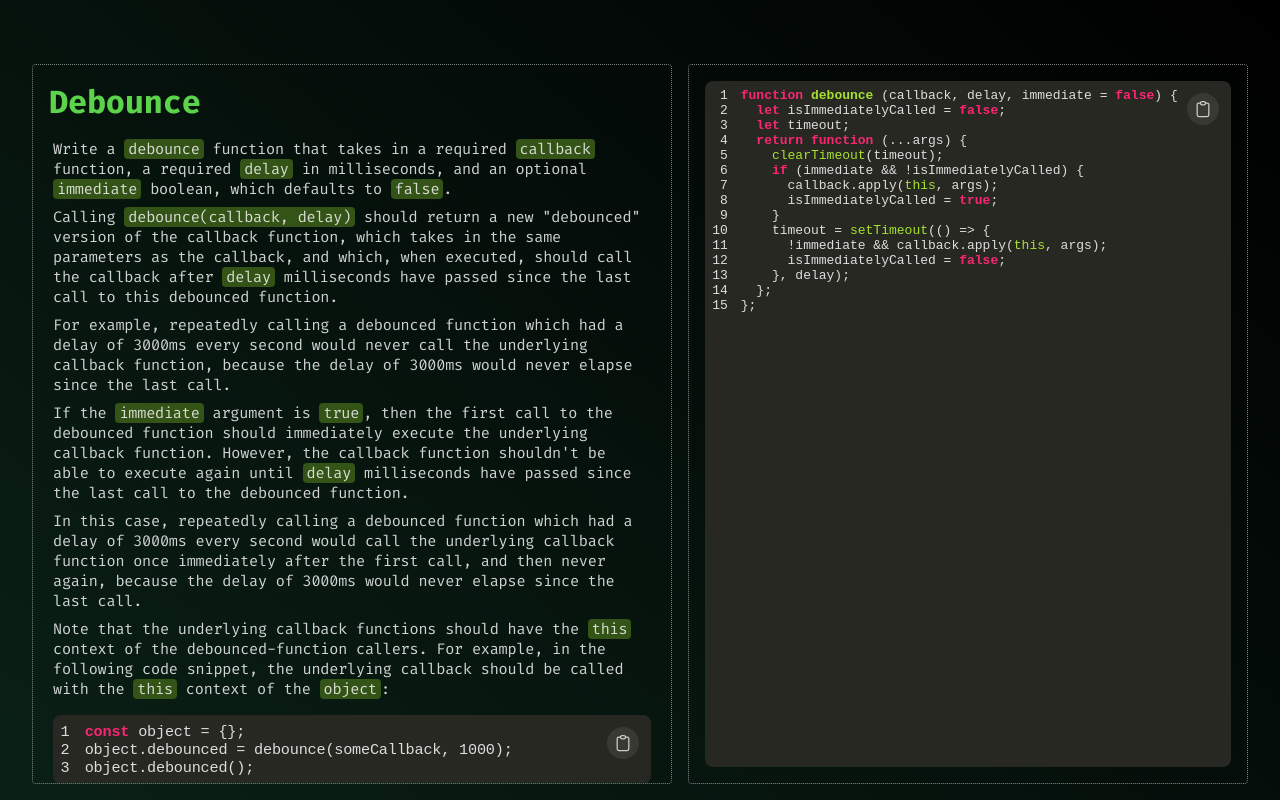
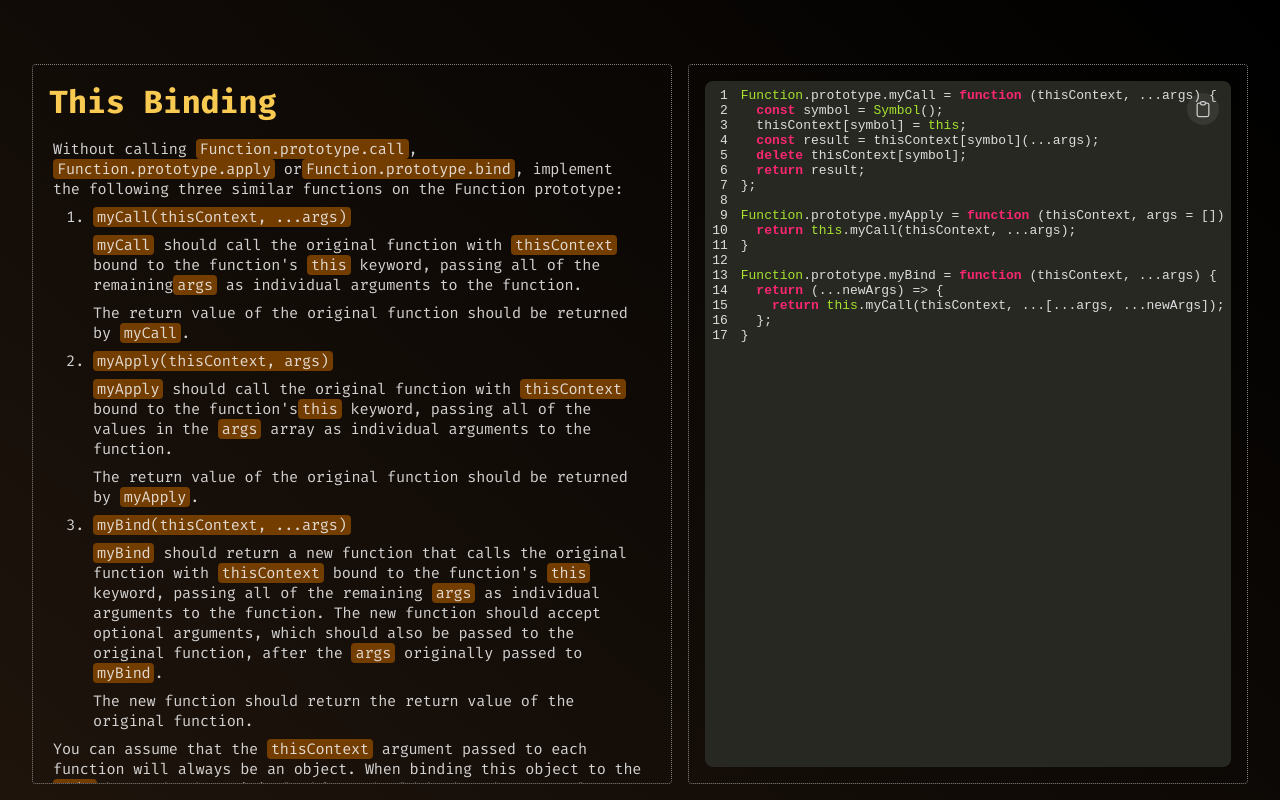
Before and after one commit to DemonDaddy22/frontend-expert, a React (Create React App) app: page / in a window 1280 px wide. Built offline with nearby package versions, Linux system fonts and the light colour scheme.

Commit message:
Implement This Binding exercise

```diff
--- a/src/App.tsx
+++ b/src/App.tsx
@@ -1,13 +1,13 @@
 import React from 'react';
 import './App.scss';
-import Debounce from './components/Debounce';
+import ThisBinding from './components/ThisBinding';
 import ThemeContextProvider from './context/ThemeContext';
 
 function App() {
   return (
     <ThemeContextProvider>
       <div className="container">
-        <Debounce />
+        <ThisBinding />
       </div>
     </ThemeContextProvider>
   );
--- /dev/null
+++ b/src/components/ThisBinding/codeBlocks.ts
@@ -0,0 +1,29 @@
+export const sampleUsage = `const obj = { num: 0 };
+
+function logNums (x, y) {
+  console.log(this.num, x, y);
+}
+
+logNums.myCall(obj, 1, 2);
+logNums.myApply(obj, [1, 2]);
+
+const boundFunction = logNums.myBind(obj, 1);
+boundFunction(2);`;
+
+export const solutionCode = `Function.prototype.myCall = function (thisContext, ...args) {
+  const symbol = Symbol();
+  thisContext[symbol] = this;
+  const result = thisContext[symbol](...args);
+  delete thisContext[symbol];
+  return result;
+};
+
+Function.prototype.myApply = function (thisContext, args = []) {
+  return this.myCall(thisContext, ...args);
+}
+
+Function.prototype.myBind = function (thisContext, ...args) {
+  return (...newArgs) => {
+    return this.myCall(thisContext, ...[...args, ...newArgs]);
+  };
+}`;
--- /dev/null
+++ b/src/components/ThisBinding/index.tsx
@@ -0,0 +1,112 @@
+import React from 'react';
+import { PROJECT_COLORS } from '../../constants/theme';
+import ProjectPage from '../ProjectPage';
+import QuestionDetails from '../QuestionDetails';
+import CodeBlock from '../UI/CodeBlock';
+import { sampleUsage, solutionCode } from './codeBlocks';
+import classes from './styles.module.scss';
+
+const ThisBinding: React.FC<Props> = () => {
+  return (
+    <ProjectPage background={PROJECT_COLORS.PROJECT17.background} containerClassName={classes.pageContainer}>
+      <QuestionDetails
+        title='This Binding'
+        titleClassName={classes.questionTitle}
+        containerClassName={classes.questionDetails}
+        descriptionClassName={classes.questionDescription}>
+        <p>
+          Without calling <span className={classes.questionDescriptionHighlight}>Function.prototype.call</span>,{' '}
+          <span className={classes.questionDescriptionHighlight}>Function.prototype.apply</span> or
+          <span className={classes.questionDescriptionHighlight}>Function.prototype.bind</span>, implement the following
+          three similar functions on the Function prototype:
+        </p>
+        <ol>
+          <li>
+            <span className={classes.questionDescriptionHighlight}>myCall(thisContext, ...args)</span>
+            <div className={classes.break} />
+            <p>
+              <span className={classes.questionDescriptionHighlight}>myCall</span> should call the original function
+              with <span className={classes.questionDescriptionHighlight}>thisContext</span> bound to the function's{' '}
+              <span className={classes.questionDescriptionHighlight}>this</span> keyword, passing all of the remaining
+              <span className={classes.questionDescriptionHighlight}>args</span> as individual arguments to the
+              function.
+            </p>
+            <p>
+              The return value of the original function should be returned by{' '}
+              <span className={classes.questionDescriptionHighlight}>myCall</span>.
+            </p>
+          </li>
+          <li>
+            <span className={classes.questionDescriptionHighlight}>myApply(thisContext, args)</span>
+            <div className={classes.break} />
+            <p>
+              <span className={classes.questionDescriptionHighlight}>myApply</span> should call the original function
+              with <span className={classes.questionDescriptionHighlight}>thisContext</span> bound to the function's
+              <span className={classes.questionDescriptionHighlight}>this</span> keyword, passing all of the values in
+              the <span className={classes.questionDescriptionHighlight}>args</span> array as individual arguments to
+              the function.
+            </p>
+            <p>
+              The return value of the original function should be returned by{' '}
+              <span className={classes.questionDescriptionHighlight}>myApply</span>.
+            </p>
+          </li>
+          <li>
+            <span className={classes.questionDescriptionHighlight}>myBind(thisContext, ...args)</span>
+            <div className={classes.break} />
+            <p>
+              <span className={classes.questionDescriptionHighlight}>myBind</span> should return a new function that
+              calls the original function with <span className={classes.questionDescriptionHighlight}>thisContext</span>{' '}
+              bound to the function's <span className={classes.questionDescriptionHighlight}>this</span> keyword,
+              passing all of the remaining <span className={classes.questionDescriptionHighlight}>args</span> as
+              individual arguments to the function. The new function should accept optional arguments, which should also
+              be passed to the original function, after the{' '}
+              <span className={classes.questionDescriptionHighlight}>args</span> originally passed to{' '}
+              <span className={classes.questionDescriptionHighlight}>myBind</span>.
+            </p>
+            <p>The new function should return the return value of the original function.</p>
+          </li>
+        </ol>
+        <p>
+          You can assume that the <span className={classes.questionDescriptionHighlight}>thisContext</span> argument
+          passed to each function will always be an object. When binding this object to the{' '}
+          <span className={classes.questionDescriptionHighlight}>this</span> keyword, the original object should be
+          bound, not a clone. You can also assume that the original function will be declared using standard function
+          syntax (i.e., it won't be an arrow function).
+        </p>
+        <p>
+          You should minimize side-effects as much as possible, ensuring that{' '}
+          <span className={classes.questionDescriptionHighlight}>thisContext</span> remains unchanged after calls to
+          these functions and ensuring that standard iteration through properties on{' '}
+          <span className={classes.questionDescriptionHighlight}>thisContext</span> works normally.
+        </p>
+        <div className={classes.codeWrapper}>
+          <h3 className={classes.codeBlockHeader}>Sample Usage</h3>
+          <CodeBlock codeString={sampleUsage} />
+        </div>
+        <div className={classes.codeWrapper}>
+          <h3 className={classes.codeBlockHeader}>Sample Output</h3>
+          <section className={classes.codeBlock}>
+            <pre className={classes.output}>
+              <span className={classes.comment}>// Console logs:</span>
+            </pre>
+            <pre className={classes.output}>
+              0 1 2<span className={classes.comment}> // From myCall.</span>
+            </pre>
+            <pre className={classes.output}>
+              0 1 2<span className={classes.comment}> // From myApply.</span>
+            </pre>
+            <pre className={classes.output}>
+              0 1 2<span className={classes.comment}> // From myBind.</span>
+            </pre>
+          </section>
+        </div>
+      </QuestionDetails>
+      <section className={classes.solutionContainer}>
+        <CodeBlock containerClassName={classes.fullHeight} codeString={solutionCode} />
+      </section>
+    </ProjectPage>
+  );
+};
+
+export default ThisBinding;
--- /dev/null
+++ b/src/components/ThisBinding/styles.module.scss
@@ -0,0 +1,84 @@
+@import '../../constants/theme.scss';
+@import '../../utils/mixins.scss';
+
+.pageContainer {
+  @media screen and (min-width: 992px) {
+    overflow-y: hidden;
+  }
+}
+
+.questionDetails {
+  @media screen and (min-width: 992px) {
+    max-width: 40rem;
+    max-height: 90vh;
+    overflow-y: auto;
+  }
+}
+
+.questionDescription {
+  @include spacing (0 0.25rem);
+  word-break: break-word;
+  white-space: break-spaces;
+}
+
+.questionTitle {
+  color: $project-header-17;
+}
+
+.break {
+  @include spacing ($margin: 0.5rem 0);
+}
+
+.questionDescriptionHighlight {
+  @include spacing (0 0.25rem);
+  background-color: $project-highlight-17;
+  border-radius: 0.25rem;
+}
+
+.codeWrapper {
+  @include spacing (0.5rem 0);
+}
+
+.codeBlockHeader {
+  @include spacing (0.5rem 0);
+  color: $white;
+}
+
+.solutionContainer {
+  @include spacing (1rem);
+  border: 1px dotted rgba($color: $white, $alpha: 0.5);
+  border-radius: 0.25rem;
+  align-self: stretch;
+  flex: 1;
+
+  @media screen and (min-width: 992px) {
+    overflow-y: auto;
+    max-width: 60rem;
+  }
+}
+
+.fullHeight {
+  @include spacing (0, 0);
+  height: 100%;
+}
+
+.codeBlock {
+  @include spacing (0.5rem 0.75rem);
+  overflow-x: auto;
+  border-radius: 0.5rem;
+  background-color: $project-code-17;
+
+  @media screen and (min-width: 992px) {
+    @include spacing (0.75rem 1rem);
+  }
+}
+
+.comment {
+  color: $grey-3;
+}
+
+.output {
+  padding: 0 !important;
+  margin: 0 !important;
+  color: $project-output-17;
+}
--- a/src/constants/theme.scss
+++ b/src/constants/theme.scss
@@ -130,3 +130,10 @@ $project-output-15: #D8C2F3;
 $project-bg-16: linear-gradient(40deg, #0A2016 0%, $black 100%);
 $project-header-16: #5BD34B;
 $project-highlight-16: #345316;
+
+// project-17
+$project-bg-17: linear-gradient(40deg, #1E140C 0%, $black 100%);
+$project-header-17: #F9CA52;
+$project-highlight-17: #733D00;
+$project-code-17: #3A1900;
+$project-output-17: #F9E1AE;
--- a/src/constants/theme.ts
+++ b/src/constants/theme.ts
@@ -66,4 +66,7 @@ export const PROJECT_COLORS: { [key: string]: { [key: string]: string } } = {
   PROJECT16: {
     background: `linear-gradient(40deg, #0A2016 0%, ${COLORS.BLACK} 100%)`,
   },
+  PROJECT17: {
+    background: `linear-gradient(40deg, #1E140C 0%, ${COLORS.BLACK} 100%)`,
+  },
 };
```
Also changed, not shown: src/components/ThisBinding/README.md (added).
